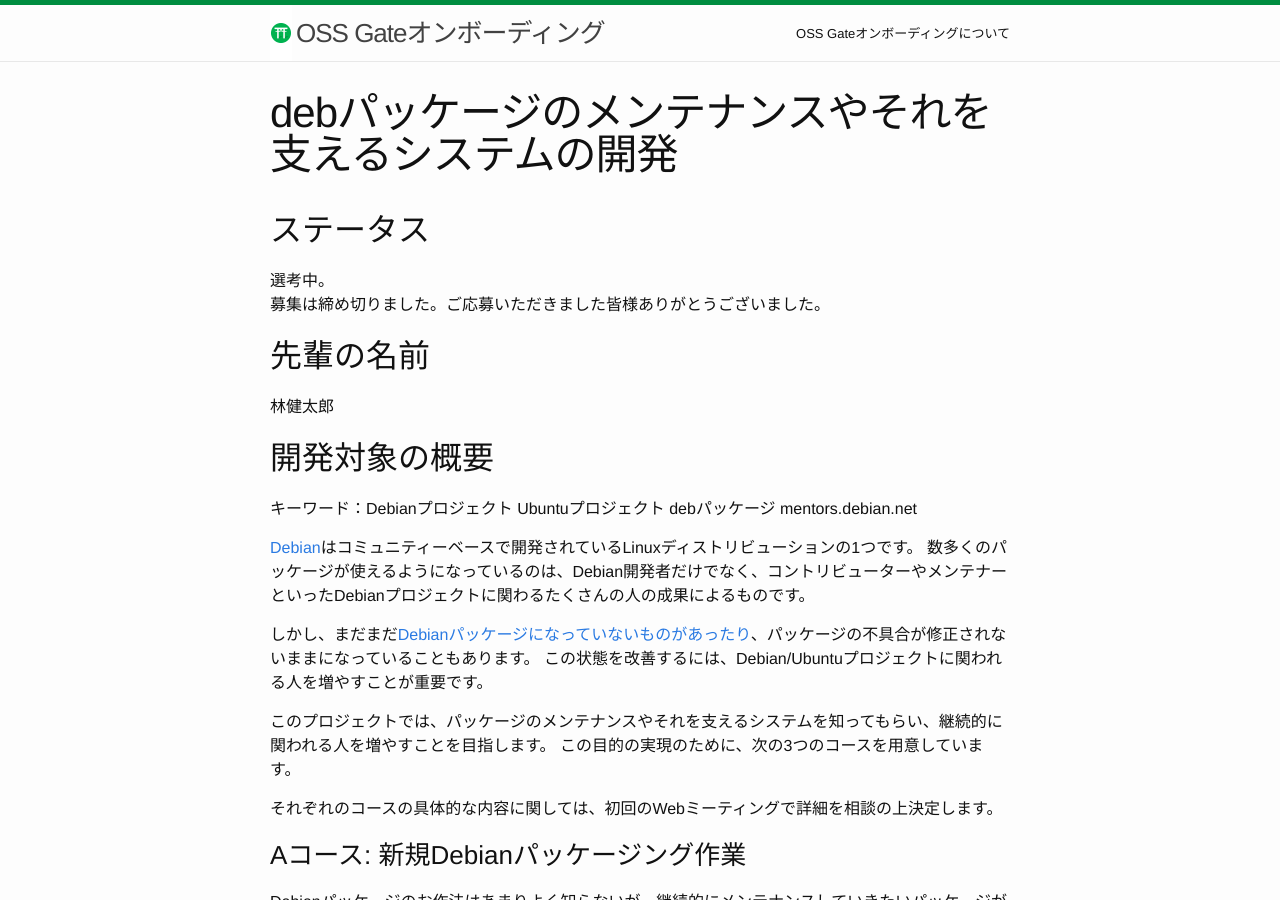
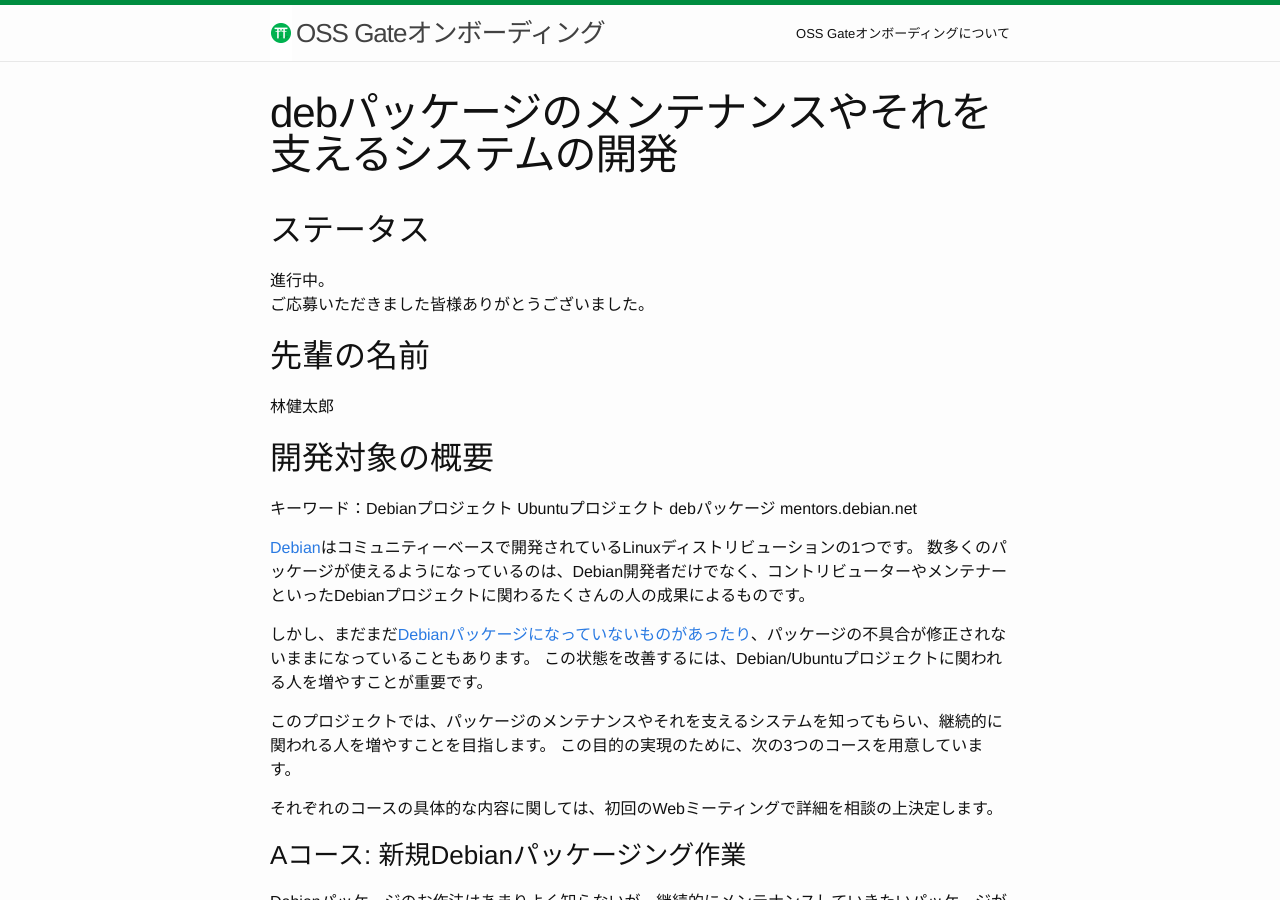
Before and after one commit to oss-gate/on-boarding, a Jekyll site: the page built from proposals/2021-08/kenhys-maintain-debian-packages/index.md, in a window 1280 px wide and 900 px high. Built offline with Jekyll 4.4.1, drawn with Linux system fonts in a browser that asks for light colours; Markdown is read by kramdown in place of the engine named in the settings; comment, search, counter and statistics services are not loaded.

Commit message:
Change the status of the Project
進行中にステータスを変更

```diff
--- a/proposals/2021-08/kenhys-maintain-debian-packages/index.md
+++ b/proposals/2021-08/kenhys-maintain-debian-packages/index.md
@@ -5,8 +5,8 @@ title: debパッケージのメンテナンスやそれを支えるシステム
 
 ## <span id="status">ステータス</span>
 
-選考中。<br>
-募集は締め切りました。ご応募いただきました皆様ありがとうございました。
+進行中。<br>
+ご応募いただきました皆様ありがとうございました。
 
 ## <span id="mentor">先輩の名前</span>
 
```
